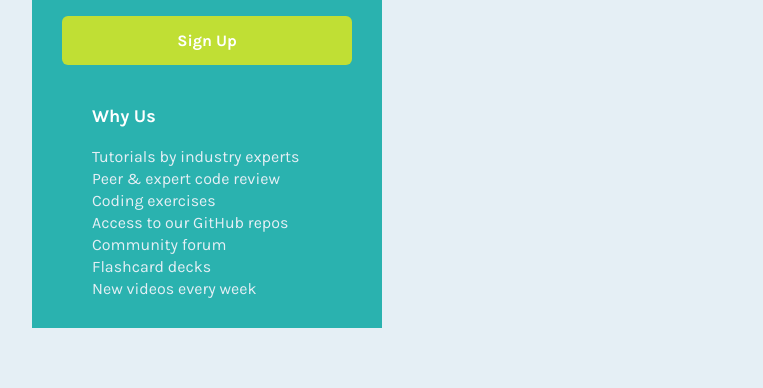
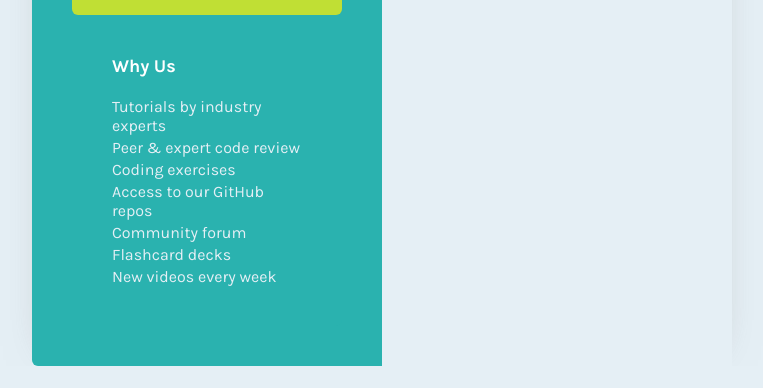
Before and after one commit to danilobandeira29/single-price-grid-component, a plain HTML site: page index.html in a window 1536 px wide. Shown: the part 435-823 px from the top of the page, without its empty margins (386-1149 px from the left). After the commit the page ends 801 px from the top, so only its background shows below. Drawn offline with Linux system fonts and the light colour scheme.

Commit message:
style: update mobile and desktop css

```diff
--- a/style.css
+++ b/style.css
@@ -6,6 +6,7 @@
   --clr-lightGray-neutral: hsl(204, 43%, 93%);
   --clr-blueGrayish-neutral: hsl(218, 22%, 67%);
   --clr-white: white;
+  --clr-shadow: #88888888;
 
   --ff-karla-primary: 'Karla', sans-serif;
   --fw-regular: 400;
@@ -32,6 +33,7 @@ body {
 .container {
   max-width: 375px;
   margin: 6rem auto;
+  box-shadow: 0 0 40px -20px var(--clr-shadow);
 }
 
 .header-card {
@@ -133,6 +135,13 @@ body {
 }
 
 @media (min-width: 1440px) {
+
+  body {
+    height: 100vh;
+    display: flex;
+    align-items: center;
+  }
+
   .container {
     max-width: 700px;
     display: grid;
@@ -160,6 +169,16 @@ body {
     line-height: 1.6;
   }
 
+  .container-card {
+    padding: 4rem;
+    border-radius: 0 0 0 6px;
+  }
+
+  .footer-card {
+    padding: 4rem;
+    border-radius: 0 0 6px 0;
+  }
+
   .content {
     grid-area: card;
   }
```
